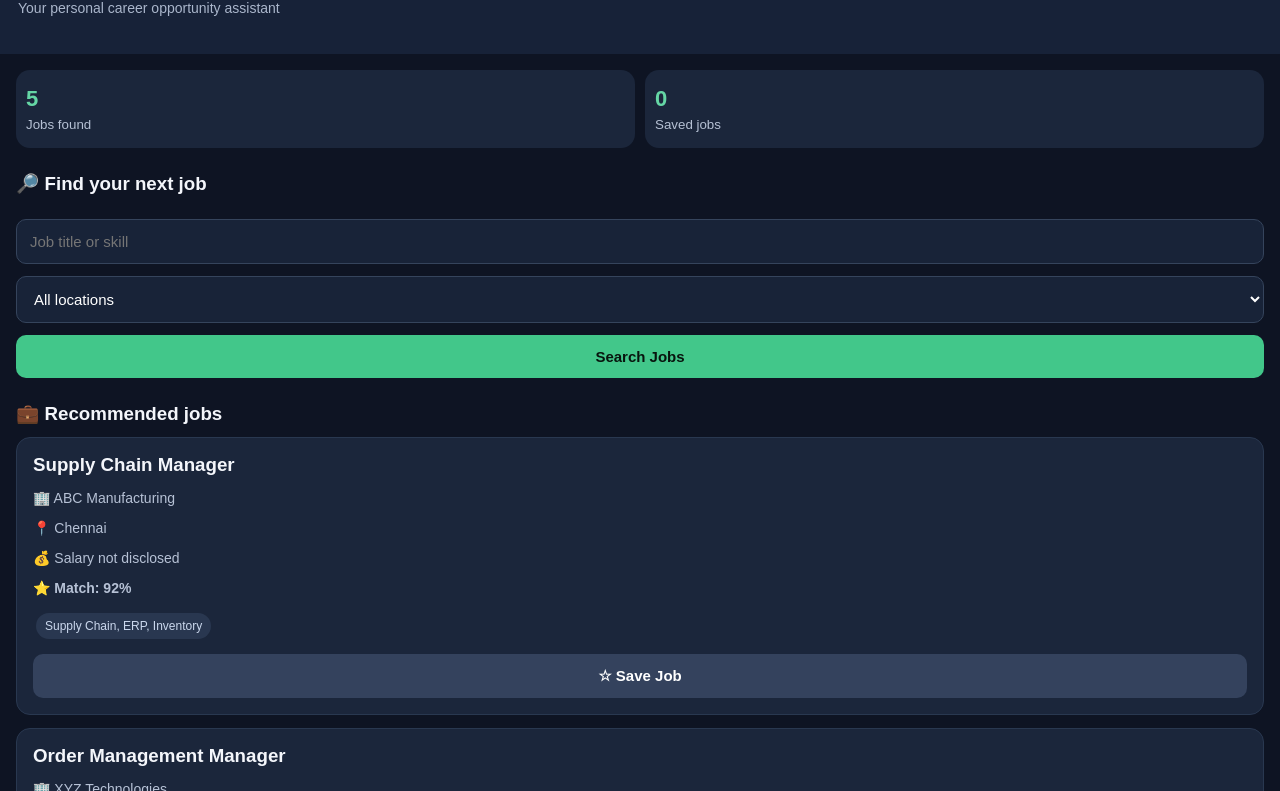
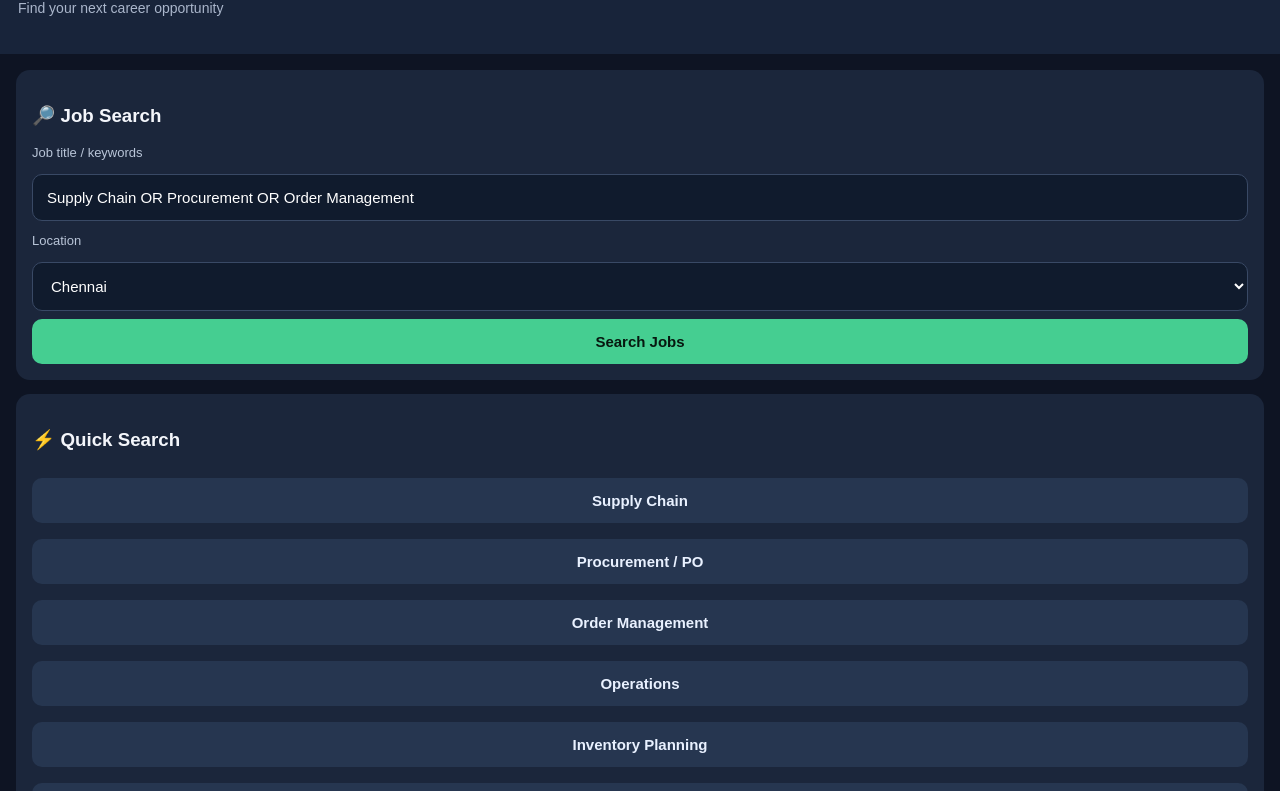
Before and after one commit to ezhilnaturals-debug/AI-job-search-agent, a plain HTML site: page index.html in a window 1280 px wide. Shown: the part 67-858 px from the top of the page. Drawn offline with Linux system fonts and the light colour scheme.

Commit message:
Update index.html
real page

```diff
--- a/index.html
+++ b/index.html
@@ -3,233 +3,99 @@
 <html lang="en">
 <head>
 <meta charset="UTF-8">
-<meta name="viewport" content="width=device-width, initial-scale=1.0">
+<meta name="viewport" content="width=device-width, initial-scale=1">
 <title>AI Job Finder</title>
 <style>
-* { box-sizing: border-box; }
-body {
-  margin: 0;
-  font-family: Arial, sans-serif;
-  background: #0e1423;
-  color: #f4f6fb;
-}
-header {
-  padding: 24px 18px;
-  background: #172238;
-}
-header h1 { margin: 0; font-size: 25px; }
-header p { color: #aab6cb; font-size: 14px; }
-main { padding: 16px; }
-.stats {
-  display: flex;
-  gap: 10px;
-}
-.stat {
-  flex: 1;
-  background: #1b263b;
-  padding: 16px 10px;
-  border-radius: 14px;
-}
-.stat b { font-size: 22px; color: #65d6a5; }
-.stat small { display: block; color: #b6c1d4; margin-top: 5px; }
-input, select, button {
-  width: 100%;
-  padding: 13px;
-  margin-top: 12px;
-  border-radius: 10px;
-  border: 1px solid #35445c;
-  font-size: 15px;
-}
-input, select {
-  background: #182338;
-  color: white;
-}
-button {
-  background: #42c78a;
-  color: #08150e;
-  border: none;
-  font-weight: bold;
-}
-.section-title {
-  margin-top: 25px;
-  margin-bottom: 12px;
-}
-.job {
-  background: #1b263b;
-  padding: 16px;
-  border-radius: 14px;
-  margin-bottom: 13px;
-  border: 1px solid #293850;
-}
-.job h3 { margin: 0 0 8px; }
-.job p { color: #b7c2d6; font-size: 14px; }
-.score {
-  color: #63dda4;
-  font-weight: bold;
-}
-.tag {
-  display: inline-block;
-  padding: 6px 9px;
-  background: #293750;
-  color: #cbd8ed;
-  border-radius: 20px;
-  font-size: 12px;
-  margin: 3px;
-}
-.save {
-  background: #34425d;
-  color: white;
-}
-footer {
-  text-align: center;
-  color: #8896ac;
-  padding: 25px;
-  font-size: 12px;
-}
+*{box-sizing:border-box}
+body{margin:0;background:#0e1423;color:#f4f6fb;font-family:Arial,sans-serif}
+header{padding:24px 18px;background:#18243a}
+header h1{margin:0;font-size:25px}
+header p{color:#aab6cb;font-size:14px}
+main{padding:16px}
+.card{background:#1b263b;padding:16px;border-radius:14px;margin-bottom:14px}
+label{display:block;margin:12px 0 6px;font-size:13px;color:#b9c5d8}
+input,select,button{width:100%;padding:14px;margin-top:8px;border-radius:10px;font-size:15px}
+input,select{background:#101b2d;color:white;border:1px solid #394965}
+button{background:#45ce91;color:#07180f;font-weight:bold;border:0}
+.quick button{background:#263650;color:#e9f1ff;margin-bottom:8px}
+.result{background:#1b263b;padding:15px;border-radius:12px;margin:12px 0}
+.result h3{margin-top:0}
+a{display:block;text-decoration:none;color:#70dbac;background:#273953;padding:12px;border-radius:9px;margin-top:8px;text-align:center}
+.note{font-size:12px;color:#9eabc0;line-height:1.6}
 </style>
 </head>
 <body>
+<header>
+<h1>🤖 AI Job Finder</h1>
+<p>Find your next career opportunity</p>
+</header>
+<main>
 
-<header>
-  <h1>🤖 AI Job Finder</h1>
-  <p>Your personal career opportunity assistant</p>
-</header>
+<div class="card">
+<h3>🔎 Job Search</h3>
 
-<main>
-  <div class="stats">
-    <div class="stat">
-      <b id="total">0</b>
-      <small>Jobs found</small>
-    </div>
-    <div class="stat">
-      <b id="saved">0</b>
-      <small>Saved jobs</small>
-    </div>
-  </div>
+<label>Job title / keywords</label>
+<input id="keyword" value="Supply Chain OR Procurement OR Order Management">
 
-  <h3 class="section-title">🔎 Find your next job</h3>
+<label>Location</label>
+<select id="location">
+<option>Chennai</option>
+<option>Remote India</option>
+<option>Bengaluru</option>
+<option>Hyderabad</option>
+<option>Coimbatore</option>
+<option>India</option>
+</select>
 
-  <input id="keyword" placeholder="Job title or skill">
+<button onclick="searchJobs()">Search Jobs</button>
+</div>
 
-  <select id="location">
-    <option value="all">All locations</option>
-    <option value="Chennai">Chennai</option>
-    <option value="Remote">Remote - India</option>
-    <option value="Bangalore">Bangalore</option>
-    <option value="Hyderabad">Hyderabad</option>
-  </select>
+<div class="card quick">
+<h3>⚡ Quick Search</h3>
+<button onclick="quick('Supply Chain Manager')">Supply Chain</button>
+<button onclick="quick('Procurement Purchase Order')">Procurement / PO</button>
+<button onclick="quick('Order Management')">Order Management</button>
+<button onclick="quick('Operations Manager')">Operations</button>
+<button onclick="quick('Inventory Planning')">Inventory Planning</button>
+<button onclick="quick('Supply Chain Remote')">Remote Jobs</button>
+</div>
 
-  <button onclick="searchJobs()">Search Jobs</button>
+<div id="results"></div>
 
-  <h3 class="section-title">💼 Recommended jobs</h3>
-  <div id="jobs"></div>
+<p class="note">
+Search links open external job websites. Verify job details, employer and posting date on the job site before applying.
+</p>
 </main>
 
-<footer>AI Job Finder • Your career companion</footer>
+<script>
+function quick(term){
+ document.getElementById("keyword").value=term;
+ searchJobs();
+}
 
-<script>
-const jobData = [
- {
-  title:"Supply Chain Manager",
-  company:"ABC Manufacturing",
-  location:"Chennai",
-  salary:"Salary not disclosed",
-  score:92,
-  skills:"Supply Chain, ERP, Inventory"
- },
- {
-  title:"Order Management Manager",
-  company:"XYZ Technologies",
-  location:"Chennai",
-  salary:"₹8–12 LPA (example)",
-  score:89,
-  skills:"Order Management, ERP, PO"
- },
- {
-  title:"Procurement Specialist",
-  company:"Global Solutions",
-  location:"Bangalore",
-  salary:"Salary not disclosed",
-  score:84,
-  skills:"Procurement, Vendor Management"
- },
- {
-  title:"Operations Analyst",
-  company:"Fintech Company",
-  location:"Remote",
-  salary:"Salary not disclosed",
-  score:80,
-  skills:"Operations, Excel, Reporting"
- },
- {
-  title:"Supply Chain Operations",
-  company:"India Services",
-  location:"Chennai",
-  salary:"Salary not disclosed",
-  score:87,
-  skills:"Operations, Inventory, Logistics"
- }
-];
-
-let savedJobs = [];
-
-function displayJobs(list) {
- const container = document.getElementById("jobs");
- container.innerHTML = "";
- document.getElementById("total").textContent = list.length;
- document.getElementById("saved").textContent = savedJobs.length;
-
- if(list.length === 0) {
-   container.innerHTML = "<p>No matching jobs found.</p>";
-   return;
+function searchJobs(){
+ const keyword=document.getElementById("keyword").value.trim();
+ const location=document.getElementById("location").value;
+ if(!keyword){
+  alert("Please enter a job title or keyword");
+  return;
  }
 
- list.forEach((job,index) => {
-   container.innerHTML += `
-    <div class="job">
-      <h3>${job.title}</h3>
-      <p>🏢 ${job.company}</p>
-      <p>📍 ${job.location}</p>
-      <p>💰 ${job.salary}</p>
-      <p class="score">⭐ Match: ${job.score}%</p>
-      <span class="tag">${job.skills}</span>
-      <button class="save" onclick="saveJob(${index})">
-        ☆ Save Job
-      </button>
-    </div>`;
+ const q=encodeURIComponent(keyword+" "+location);
+ const jobs=[
+  {name:"LinkedIn Jobs",url:"https://www.linkedin.com/jobs/search/?keywords="+q},
+  {name:"Indeed",url:"https://in.indeed.com/jobs?q="+encodeURIComponent(keyword)+"&l="+encodeURIComponent(location)},
+  {name:"Naukri",url:"https://www.naukri.com/"+encodeURIComponent(keyword.toLowerCase().replace(/ /g,"-"))+"-jobs-in-"+encodeURIComponent(location.toLowerCase().replace(/ /g,"-"))},
+  {name:"Google Jobs",url:"https://www.google.com/search?q="+q+" jobs"}
+ ];
+
+ let html="<div class='card'><h3>🌐 Search Results</h3><p>Search: "+keyword+"<br>Location: "+location+"</p>";
+ jobs.forEach(j=>{
+  html+="<div class='result'><b>"+j.name+"</b><a href='"+j.url+"' target='_blank' rel='noopener'>Open "+j.name+" ↗</a></div>";
  });
+ html+="</div>";
+ document.getElementById("results").innerHTML=html;
 }
-
-function searchJobs() {
- const keyword = document.getElementById("keyword").value.toLowerCase();
- const location = document.getElementById("location").value;
-
- const filtered = jobData.filter(job => {
-  const matchesKeyword =
-    !keyword ||
-    job.title.toLowerCase().includes(keyword) ||
-    job.skills.toLowerCase().includes(keyword);
-
- const matchesLocation =
-   location === "all" ||
-   job.location.toLowerCase().includes(location.toLowerCase());
-
- return matchesKeyword && matchesLocation;
- });
-
- displayJobs(filtered);
-}
-
-function saveJob(index) {
- const job = jobData[index];
- if(!savedJobs.some(j => j.title === job.title)) {
-   savedJobs.push(job);
- }
- document.getElementById("saved").textContent = savedJobs.length;
- alert("Job saved!");
-}
-
-displayJobs(jobData);
 </script>
 </body>
 </html>
```
